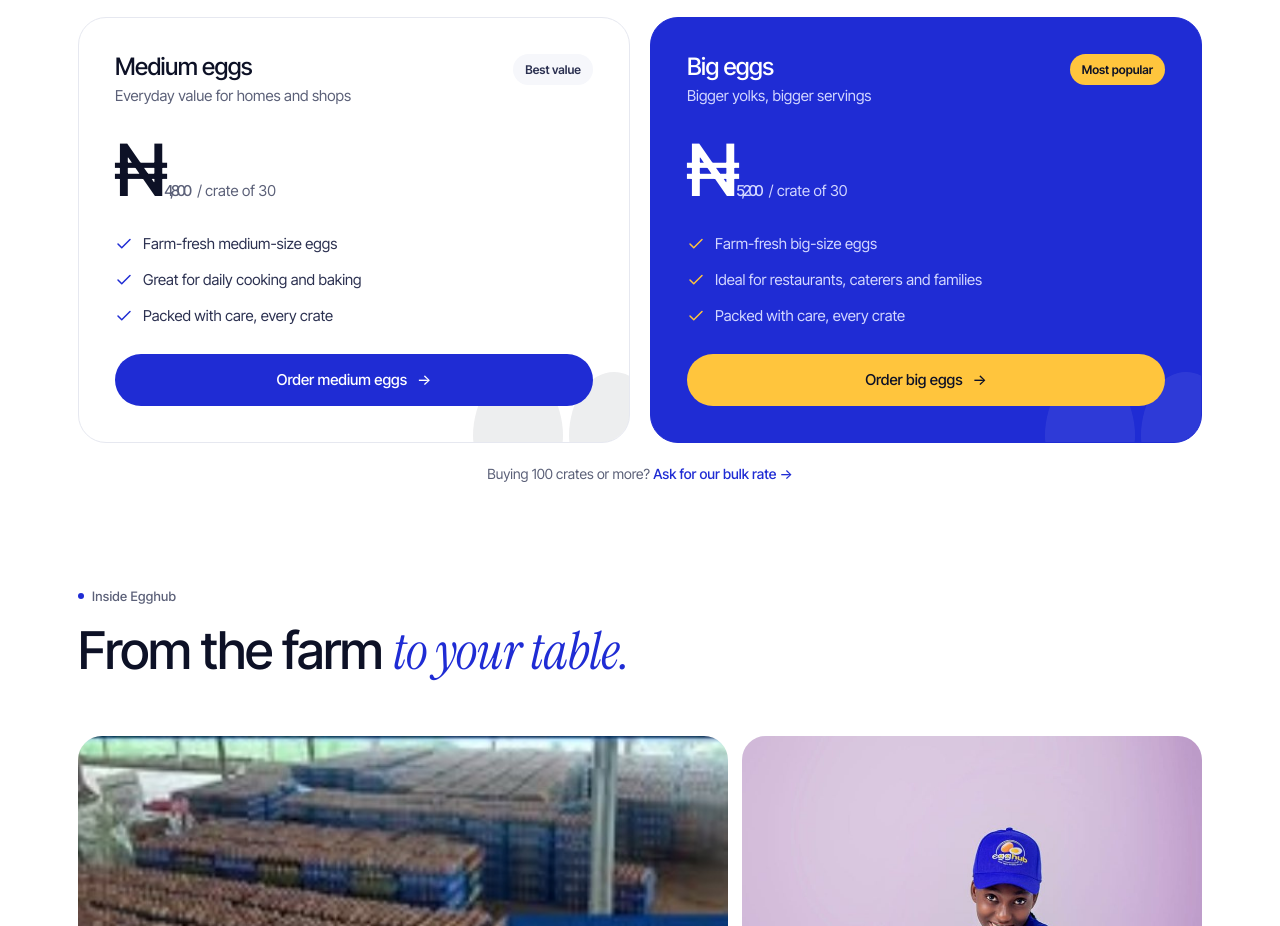
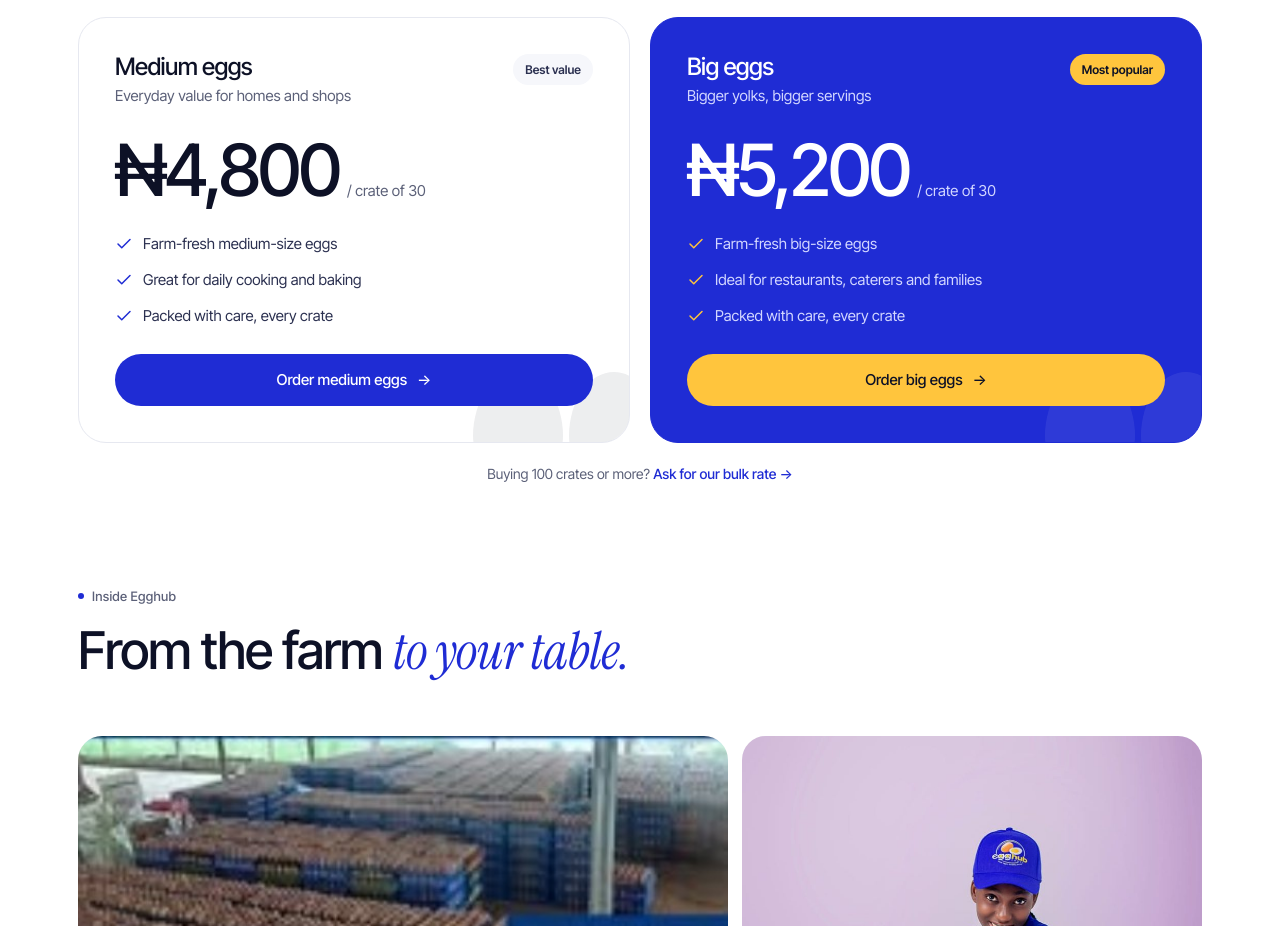
Before and after one commit to whilekay133-netizen/egghub-foods, a plain HTML site: page index.html in a window 1280 px wide. Shown: the part 1160-2086 px from the top of the page. Drawn offline with Linux system fonts and the light colour scheme; no server answers.

Commit message:
Fix price size on cards
Co-Authored-By: Claude Opus 5.5 <noreply@anthropic.com>
Claude-Session: https://claude.ai/code/session_01ELbtU7F4ojFErdsBJeWNLM

```diff
--- a/index.html
+++ b/index.html
@@ -122,8 +122,9 @@ nav{max-width:1180px;margin:0 auto;padding:14px 28px;display:flex;align-items:ce
 .tagpill.soft{background:var(--surface);color:var(--ink-2)}
 .amount{display:flex;align-items:baseline;gap:8px}
 .amount strong{font-size:clamp(52px,6vw,72px);font-weight:500;letter-spacing:-.04em;line-height:1}
-.amount span{font-size:15px;color:var(--muted)}
-.pcard.featured .amount span{color:#D3D7FF}
+.amount>span{font-size:15px;color:var(--muted)}
+[data-p]{font:inherit;color:inherit;letter-spacing:inherit}
+.pcard.featured .amount>span{color:#D3D7FF}
 .pcard ul{list-style:none;margin:0;padding:0;display:grid;gap:12px;font-size:15px;color:var(--ink-2)}
 .pcard li{display:flex;gap:10px;align-items:center}
 .pcard li svg{flex:none;width:18px;height:18px;color:var(--blue)}
```
